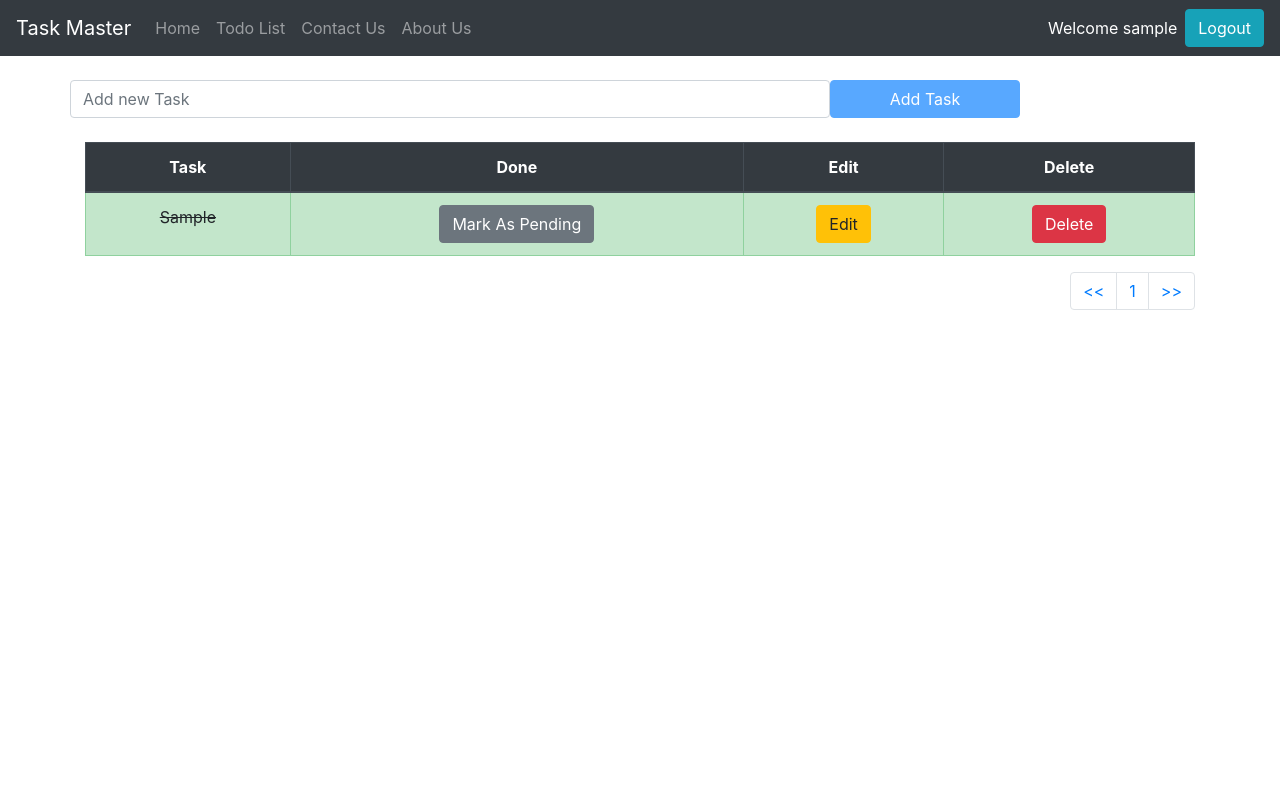
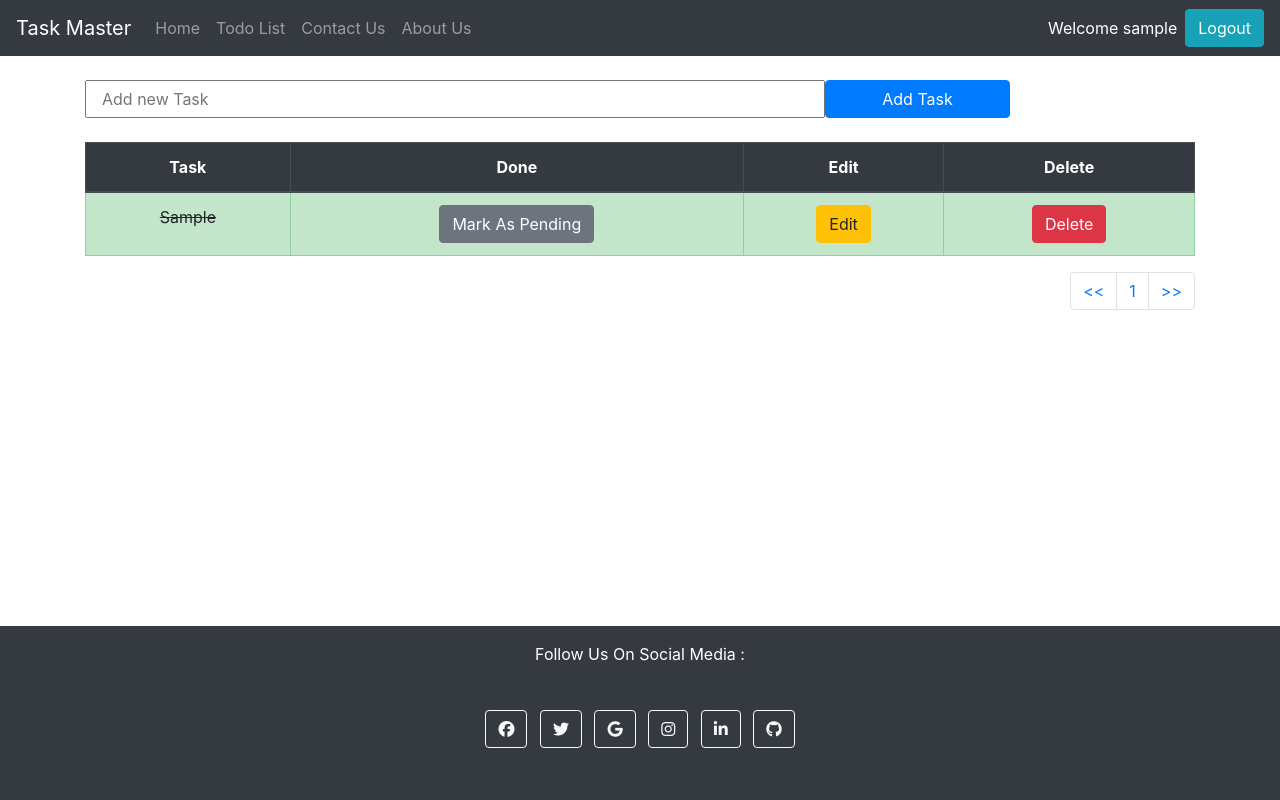
Before and after one commit to mzxz/task-master, a Django app: page /tasklist/ in a window 1280 px wide. Run offline with Django 3.2, Linux system fonts and the light colour scheme; a user stored in the database is signed in; tables that the repository leaves empty hold one stand-in row (values such as "Sample post"); some libraries are stand-ins or nearby versions.

Commit message:
add footer, styles & font font awesome

```diff
--- a/static/css/style.css
+++ b/static/css/style.css
@@ -1,15 +1,27 @@
+body {
+    min-height: 100vh;
+}
 .cards {
     width: 100%;
     height: 100%;
 
 }
 
+.task-form {
+    margin: 0;
+}
+
 td {
     line-break: auto;
 }
 
+.sticky-footer {
+    position: sticky;
+    top: 100%;
+}
+
 @media only screen and (max-width: 421px) {
     body {
-      width: 421px;
+        width: 421px;
     }
-  }
+}
--- a/static/js/script.js
+++ b/static/js/script.js
@@ -1,11 +1,4 @@
-const submitNewTask = document.getElementById("submit-new-task");
-const addNewTask = document.getElementById("add-new-task");
-
-addNewTask.addEventListener("keyup", (e) => {
-    const value = e.currentTarget.value;
-    submitNewTask.disabled = false;
-
-    if (value == " "){
-        submitNewTask.disabled = true;
-    }
-});
+function validate(input){
+    if(/^\s/.test(input.value))
+        input.value = '';
+}
--- a/task/templates/todolist.html
+++ b/task/templates/todolist.html
@@ -19,10 +19,14 @@
             {% endfor %}
         {% endif %}
 
-        <form method="POST" class="row">
+        <form method="POST" class="row task-form">
             {% csrf_token %}
-            <input autocomplete="off"  id="add-new-task" type="text" class="form-control col-lg-8 col-md-offset-2" name="task" placeholder="Add new Task">
-            <button disabled id="submit-new-task" type="submit" onclick="" class="btn btn-primary col-lg-2">Add Task</button>
+            <input autocomplete="off" id='noWhiteSpaceAtTheStart'
+                type="text" oninput="validate(this)" class="col-lg-8 col-md-offset-2"
+                name="task" placeholder="Add new Task"
+                required
+            >
+            <button id="submit-new-task" type="submit" onclick="" class="btn btn-primary col-lg-2">Add Task</button>
           </form>
           <br>
         <table class="table table-bordered text-center">
--- a/templates/base.html
+++ b/templates/base.html
@@ -7,6 +7,9 @@
         <meta charset="utf-8">
         <meta http-equiv="X-UA-Compatible" content="IE=edge">
         <meta name="viewport" content="width=device-width, initial-scale=1, shrink-to-fit=no">
+
+        <!-- Font awesome -->
+        <script src="https://kit.fontawesome.com/506c91a696.js" crossorigin="anonymous"></script>
 
         <!-- Bootstrap CSS -->
         <link rel="stylesheet" href="https://cdn.jsdelivr.net/npm/bootstrap@4.6.2/dist/css/bootstrap.min.css" integrity="sha384-xOolHFLEh07PJGoPkLv1IbcEPTNtaed2xpHsD9ESMhqIYd0nLMwNLD69Npy4HI+N" crossorigin="anonymous">
@@ -52,12 +55,55 @@
         {%  endblock content %}
 
         <!-- jQuery, Separate Popper and Bootstrap JS -->
-
+        <script src="{% static 'js/script.js' %}"></script>
         <script src="https://cdn.jsdelivr.net/npm/jquery@3.5.1/dist/jquery.slim.min.js" integrity="sha384-DfXdz2htPH0lsSSs5nCTpuj/zy4C+OGpamoFVy38MVBnE+IbbVYUew+OrCXaRkfj" crossorigin="anonymous"></script>
         <script src="https://cdn.jsdelivr.net/npm/popper.js@1.16.1/dist/umd/popper.min.js" integrity="sha384-9/reFTGAW83EW2RDu2S0VKaIzap3H66lZH81PoYlFhbGU+6BZp6G7niu735Sk7lN" crossorigin="anonymous"></script>
         <script src="https://cdn.jsdelivr.net/npm/bootstrap@4.6.2/dist/js/bootstrap.min.js" integrity="sha384-+sLIOodYLS7CIrQpBjl+C7nPvqq+FbNUBDunl/OZv93DB7Ln/533i8e/mZXLi/P+" crossorigin="anonymous"></script>
 
-        <script src="{% static 'js/script.js' %}"></script>
+    </body>
+    <footer class="bg-dark text-center text-white container-fluid sticky-footer">
 
-    </body>
+        <div class="text-center p-3">
+            Follow Us On Social Media :
+        </div>
+
+
+        <!-- Grid container -->
+        <div class="container p-4 pb-0">
+            <!-- Section: Social media -->
+            <section class="mb-4">
+                <!-- Facebook -->
+                <a class="btn btn-outline-light btn-floating m-1" href="#!" role="button"
+                  ><i class="fa-brands fa-facebook"></i>
+                </a>
+
+                <!-- Twitter -->
+                <a class="btn btn-outline-light btn-floating m-1" href="#!" role="button"
+                  ><i class="fab fa-twitter"></i
+                ></a>
+
+                <!-- Google -->
+                <a class="btn btn-outline-light btn-floating m-1" href="#!" role="button"
+                  ><i class="fab fa-google"></i
+                ></a>
+
+                <!-- Instagram -->
+                <a class="btn btn-outline-light btn-floating m-1" href="#!" role="button"
+                  ><i class="fab fa-instagram"></i
+                ></a>
+
+                <!-- Linkedin -->
+                <a class="btn btn-outline-light btn-floating m-1" href="#!" role="button"
+                  ><i class="fab fa-linkedin-in"></i
+                ></a>
+
+                <!-- Github -->
+                <a class="btn btn-outline-light btn-floating m-1" href="#!" role="button"
+                  ><i class="fab fa-github"></i
+                ></a>
+            </section>
+            <!-- Section: Social media -->
+        </div>
+        <!-- Grid container -->
+    </footer>
 </html>
```
